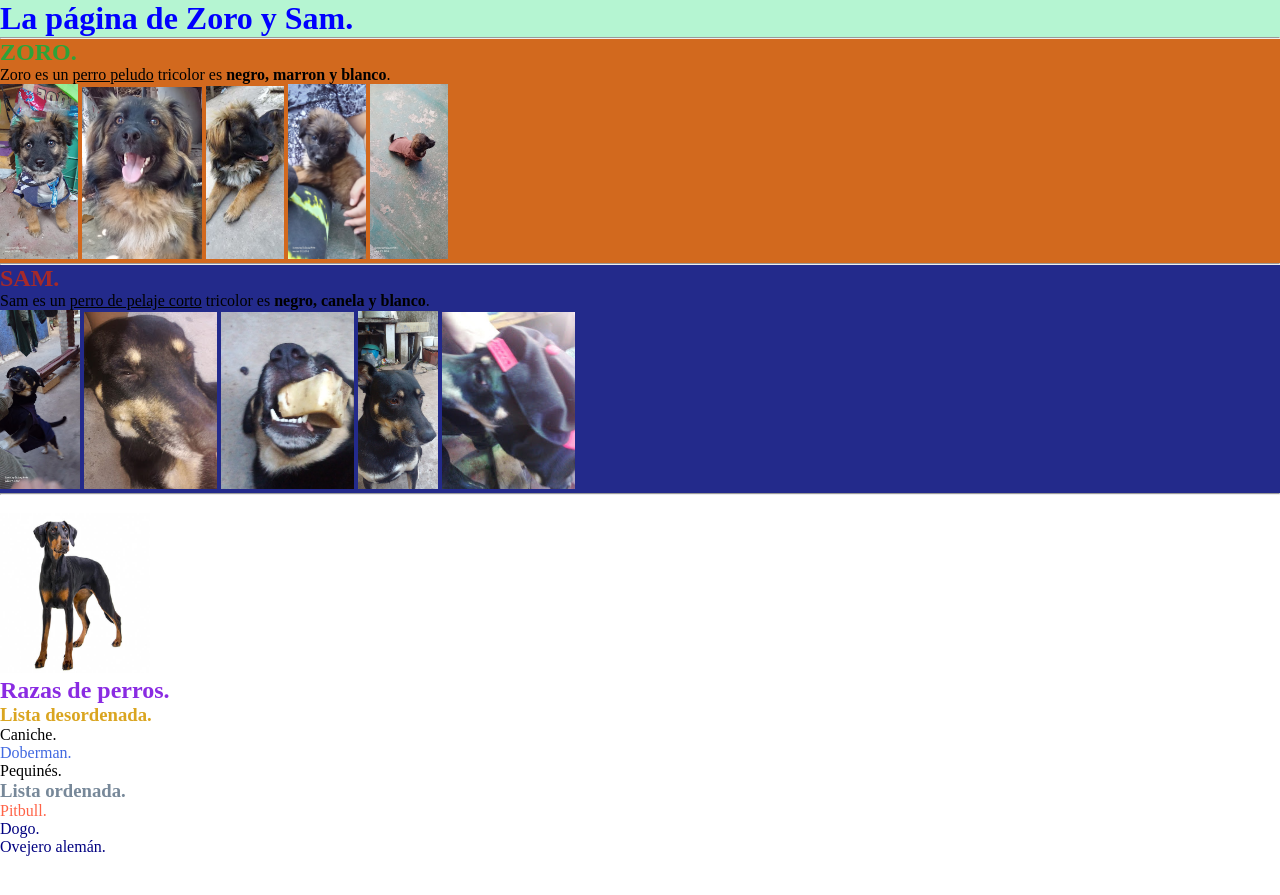
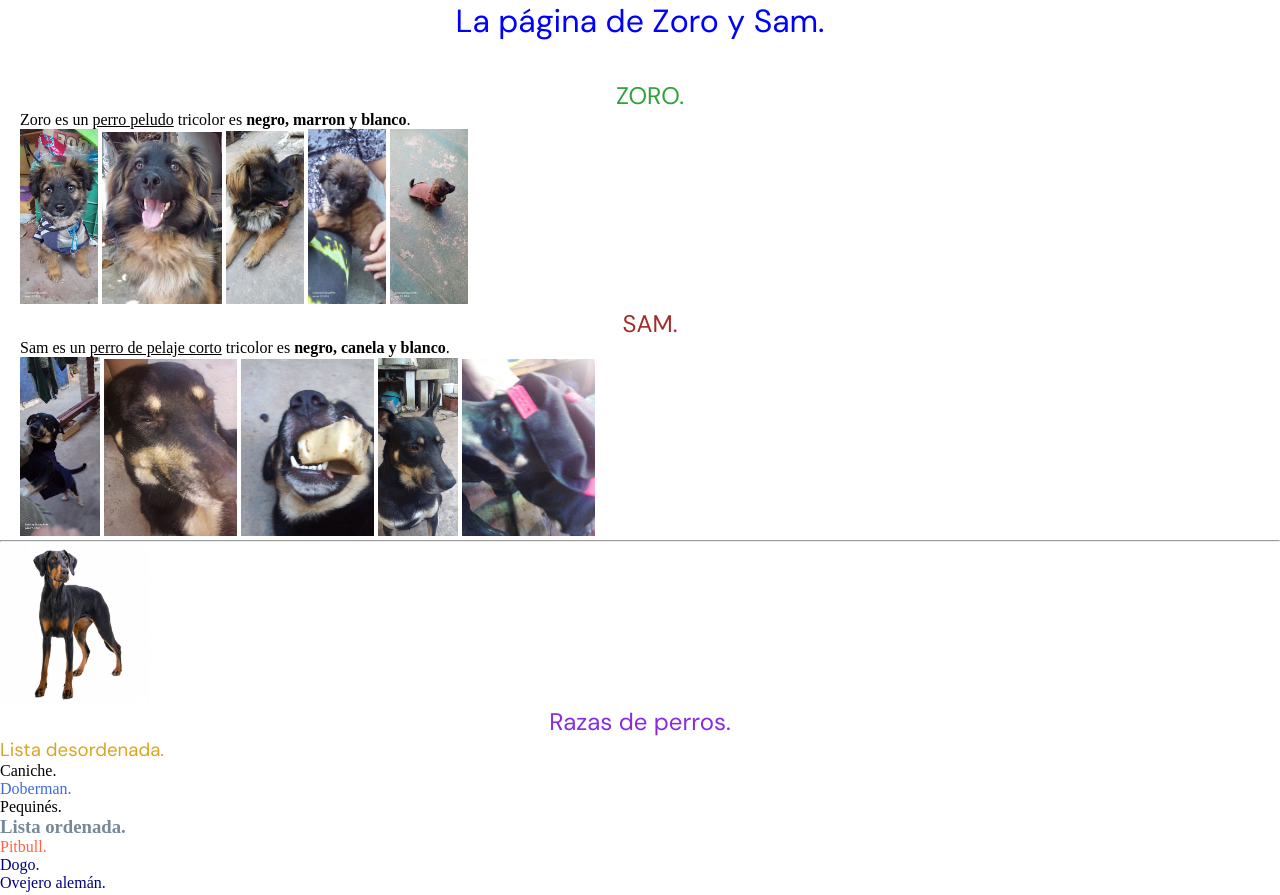
Before and after one commit to gabrielbracho2011/sitio-web-perros, a plain HTML site: page index.html in a window 1280 px wide. Shown: the top 895 px of the page. Drawn offline with Linux system fonts and the light colour scheme.

Commit message:
Noveno commit
Centrado de titulo y subtítulos.
Eliminé el color de fondo, del titulo y los subtítulos.

```diff
--- a/estilo.css
+++ b/estilo.css
@@ -1,14 +1,19 @@
-*{
+* {
     margin: 0;
     padding: 0;
+    box-sizing: 0;
 }
+
 /*Selectores*/
 h1 {
     color: blue;
+    text-align: center;
+    margin-bottom: 20px;
 }
 
 h2 {
     color: brown;
+    text-align: center;
 }
 
 h3 {
@@ -22,6 +27,15 @@ ol li {
 /*Clase*/
 .color-zoro {
     color: rgb(45, 163, 57);
+    text-align: center;
+}
+
+.caja-zoro {
+    margin-left: 20px;
+}
+
+.caja-sam {
+    margin-left: 20px;
 }
 
 .caja {
@@ -37,20 +51,20 @@ ol li {
     /*margin: 50px 100px 50px 100px;*/
 }
 
-.fondocolor-zoro{
-    background-color: chocolate;
-}
-
-.fondocolor-sam{
-    background-color: rgb(35, 42, 139);
-}
-
-.fondocolor-doberman{
+.fondocolor-doberman {
     background-color: rgb(114, 133, 235);
 }
 
-.color-titulo{
+.color-titulo {
     background-color: rgb(181, 245, 210);
+}
+
+
+.dm-sans-letra {
+    font-family: "DM Sans", sans-serif;
+    font-optical-sizing: auto;
+    font-weight: 400;
+    font-style: normal;
 }
 
 /*Id*/
--- a/index.html
+++ b/index.html
@@ -5,24 +5,27 @@
     <meta charset="UTF-8">
     <meta name="viewport" content="width=device-width, initial-scale=1.0">
     <title>Mi página web</title>
+    <link rel="preconnect" href="https://fonts.googleapis.com">
+    <link rel="preconnect" href="https://fonts.gstatic.com" crossorigin>
+    <link
+        href="https://fonts.googleapis.com/css2?family=DM+Sans:ital,opsz,wght@0,9..40,100..1000;1,9..40,100..1000&display=swap"
+        rel="stylesheet">
     <link rel="stylesheet" href="estilo.css">
 </head>
 
 <body>
 
     <header>
-        <div class="color-titulo">
-            <h1>La página de Zoro y Sam.</h1>
-        </div>
+        <h1 class="dm-sans-letra">La página de Zoro y Sam.</h1>
     </header>
 
     <main>
 
         <section>
-            <div class="fondocolor-zoro">
-                <hr>
+            <div class="caja-zoro">
+                <br>
 
-                <h2 class="color-zoro">ZORO.</h2>
+                <h2 class="color-zoro dm-sans-letra">ZORO.</h2>
                 <p>
                     Zoro es un <u>perro peludo</u> tricolor es <strong>negro, marron y blanco</strong>.
                 </p>
@@ -32,11 +35,11 @@
                 <img src="imagenes/zoro2.jpg" alt="esta es la foto de un perro" width="78px">
                 <img src="imagenes/zoro1.jpg" alt="esta es la imagen de un perro" width="78px">
 
-                <hr>
+                <br>
             </div>
 
-            <div class="fondocolor-sam">
-                <h2>SAM.</h2>
+            <div class="caja-sam">
+                <h2 class="dm-sans-letra">SAM.</h2>
                 <p>
                     Sam es un <u>perro de pelaje corto</u> tricolor es <strong>negro, canela y blanco</strong>.
                 </p>
@@ -45,12 +48,12 @@
                 <img src="imagenes/sam10.jpg" alt="esta es la imagen de un perro" width="133px">
                 <img src="imagenes/sam19.jpg" alt="esta es la imagen de un perro" width="80px">
                 <img src="imagenes/sam18.jpg" alt="esta es la imagen de un perro" width="133px">
-                <hr>
+                <br>
             </div>
-            <br>
+            <hr>
             <img src="./imagenes/doberman.jpg" alt="Esta es la imagen de un perro" width="150px" height="160px">
-            <h2 id="color-raza">Razas de perros.</h2>
-            <h3 class="color-listas">Lista desordenada.</h3>
+            <h2 id="color-raza" class="dm-sans-letra">Razas de perros.</h2>
+            <h3 class="color-listas dm-sans-letra">Lista desordenada.</h3>
             <!--Lista desordenada-->
             <ul>
                 <li>Caniche.</li>
```
